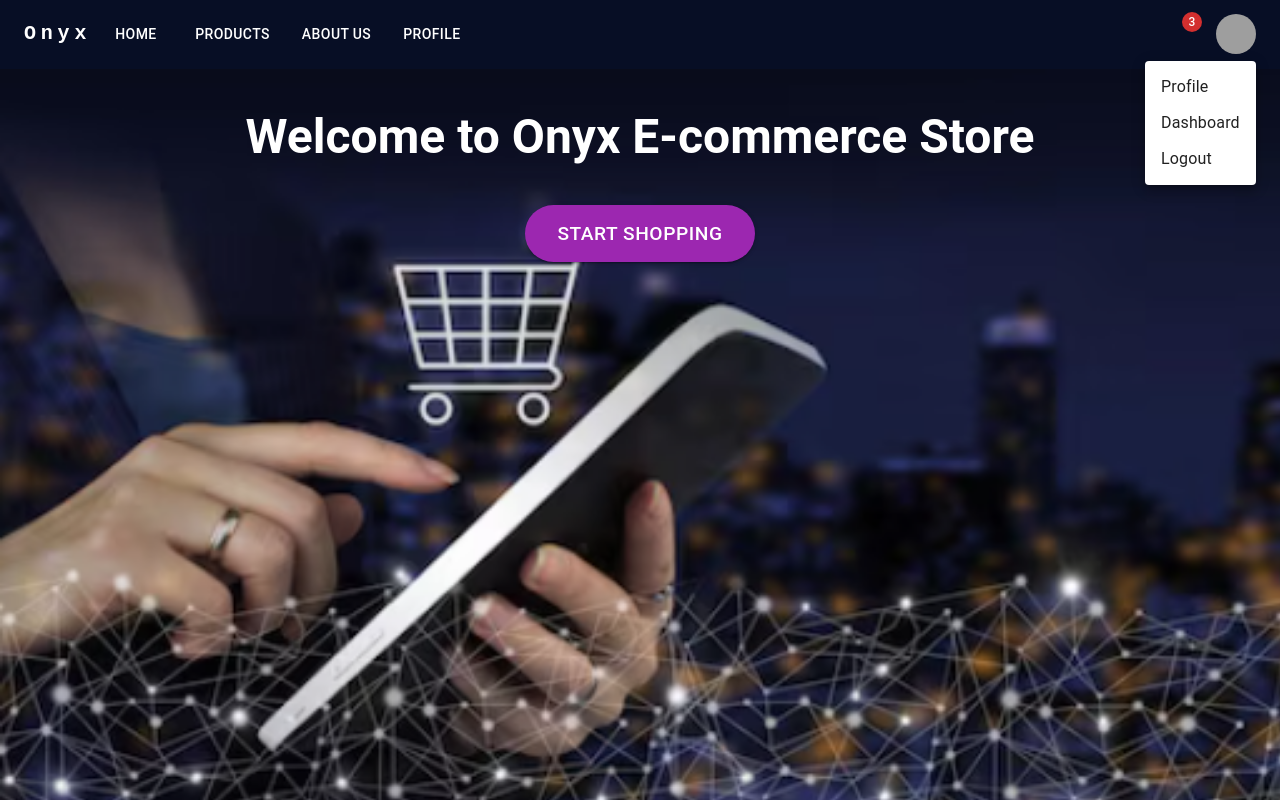
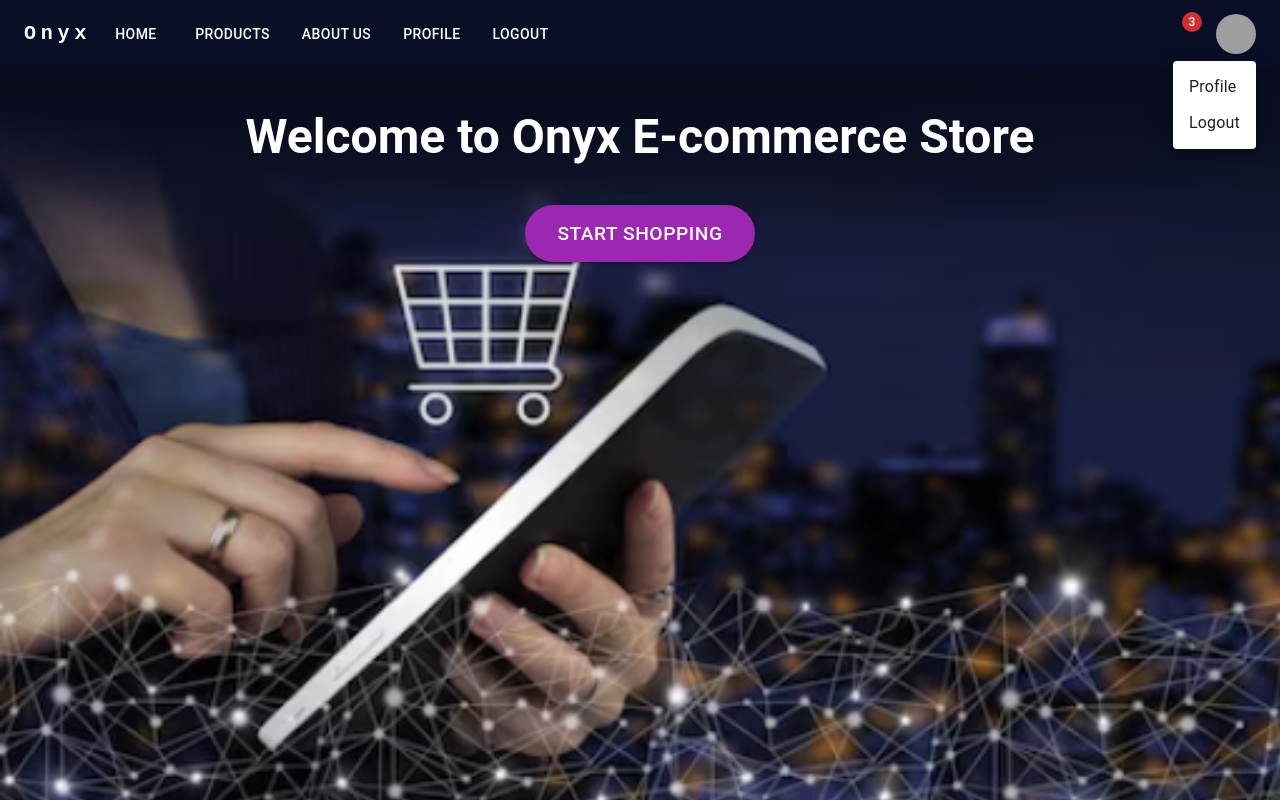
Before and after one commit to mayafaidi/onyx-ecommerce, a React (Vite) app: page /home in a window 1280 px wide. Both pictures are taken after a click on the button "Open settings". Shown: the top 800 px of the page. Built offline with nearby package versions, Linux system fonts and the light colour scheme; grey boxes are pictures that could not be loaded; some icons are missing.

Commit message:
add auth

```diff
--- a/src/component/navbar/MenuAppBar.jsx
+++ b/src/component/navbar/MenuAppBar.jsx
@@ -14,15 +14,15 @@ import MenuItem from '@mui/material/MenuItem';
 import AdbIcon from '@mui/icons-material/Adb';
 import ShoppingCartIcon from '@mui/icons-material/ShoppingCart';
 import Badge from '@mui/material/Badge';
-import { Link } from "react-router-dom";
+import { Link, useNavigate } from "react-router-dom";
 import { useQuery } from '@tanstack/react-query';
 
-const settings = ['Profile',  'Dashboard', 'Logout'];
+const settings = ['Profile', 'Logout'];
 
 function ResponsiveAppBar() {
   const [anchorElNav, setAnchorElNav] = React.useState(null);
   const [anchorElUser, setAnchorElUser] = React.useState(null);
-
+  const navigate = useNavigate();
   const handleOpenNavMenu = (event) => {
     setAnchorElNav(event.currentTarget);
   };
@@ -54,6 +54,7 @@ function ResponsiveAppBar() {
 
 
   return (
+
     <AppBar position="static" sx={{ backgroundColor: "#070e25ff" }}>
       <Container maxWidth="xl">
         <Toolbar disableGutters>
@@ -63,7 +64,7 @@ function ResponsiveAppBar() {
             variant="h6"
             noWrap
             component={Link}
-            to="/"
+            to="/home"
             sx={{
               mr: 2,
               display: { xs: 'none', md: 'flex' },
@@ -105,7 +106,7 @@ function ResponsiveAppBar() {
               onClose={handleCloseNavMenu}
               sx={{ display: { xs: 'block', md: 'none' } }}
             >
-              <MenuItem component={Link} to="/" onClick={handleCloseNavMenu}>Home</MenuItem>
+              <MenuItem component={Link} to="/home" onClick={handleCloseNavMenu}>Home</MenuItem>
               <MenuItem component={Link} to="/product" onClick={handleCloseNavMenu}>Products</MenuItem>
               <MenuItem component={Link} to="/about" onClick={handleCloseNavMenu}>About Us</MenuItem>
             </Menu>
@@ -133,10 +134,11 @@ function ResponsiveAppBar() {
 
           {/* روابط الصفحات (لشاشة كبيرة) */}
           <Box sx={{ flexGrow: 1, display: { xs: 'none', md: 'flex' }, gap: 2 }}>
-            <Button component={Link} to="/" sx={{ my: 2, color: 'white', display: 'block' }}>Home</Button>
+            <Button component={Link} to="/home" sx={{ my: 2, color: 'white', display: 'block' }}>Home</Button>
             <Button component={Link} to="/product" sx={{ my: 2, color: 'white', display: 'block' }}>Products</Button>
             <Button component={Link} to="/about" sx={{ my: 2, color: 'white', display: 'block' }}>About Us</Button>
                     <Button component={Link} to="/Profile" sx={{ my: 2, color: 'white', display: 'block' }}>Profile</Button>
+                    <Button component={Link} to="/" sx={{ my: 2, color: 'white', display: 'block' }}>logout</Button>
 
           </Box>
 
@@ -170,8 +172,20 @@ function ResponsiveAppBar() {
                 open={Boolean(anchorElUser)}
                 onClose={handleCloseUserMenu}
               >
-                {settings.map((setting) => (
-                  <MenuItem key={setting} onClick={handleCloseUserMenu}>
+
+                  {settings.map((setting) => (
+    <MenuItem
+      key={setting}
+      onClick={() => {
+        handleCloseUserMenu();
+        if (setting === "Logout") {
+          navigate('/');
+        }
+        if (setting === "Profile") {
+          navigate('/Profile');
+        }
+      }}
+    >
                     <Typography sx={{ textAlign: 'center' }}>{setting}</Typography>
                   </MenuItem>
                 ))}
--- a/src/pages/login/Login.jsx
+++ b/src/pages/login/Login.jsx
@@ -12,10 +12,10 @@ export default function Login() {
   const onSubmit = async (data) => {
     try {
       const request = await axios.post(`https://kashop1.runasp.net/api/Identity/Account/Login`, data);
-      console.log("✅ Login successful:", request.data);
+      console.log(" Login successful:", request.data);
       navigate('/home');
     } catch (error) {
-      console.error("❌ Login failed:", error);
+      console.error(" Login failed:", error);
     }
   };
 
--- a/src/pages/profile/Profile.jsx
+++ b/src/pages/profile/Profile.jsx
@@ -11,7 +11,7 @@ import ListItemText from '@mui/material/ListItemText';
 import InboxIcon from '@mui/icons-material/MoveToInbox';
 import MailIcon from '@mui/icons-material/Mail';
 import Typography from '@mui/material/Typography';
-
+import ResponsiveAppBar from '../../component/navbar/MenuAppBar';
 export default function Profile() {
   const [open, setOpen] = React.useState(false);
 
@@ -51,11 +51,14 @@ export default function Profile() {
   );
 
   return (
+   <>
+    <ResponsiveAppBar />
     <Box sx={{ p: 3 }}>
       <Button variant="contained" onClick={toggleDrawer(true)}>Open drawer</Button>
       <Drawer open={open} onClose={toggleDrawer(false)}>
         {DrawerList}
       </Drawer>
     </Box>
+    </>
   );
 }
--- a/src/pages/register/Register.jsx
+++ b/src/pages/register/Register.jsx
@@ -13,9 +13,9 @@ export default function Register() {
     try {
       const request = await axios.post(`https://kashop1.runasp.net/api/Identity/Account/Register`, data);
       console.log(" Registration successful:", request.data);
-      navigate('/login');
+      navigate('/');
     } catch (error) {
-      console.error(" Registration failed:", error);
+  console.error("Registration failed:", error.response?.data || error);
     }
   };
 
--- a/src/pages/resetpassword/Resetpassword.jsx
+++ b/src/pages/resetpassword/Resetpassword.jsx
@@ -15,7 +15,7 @@ export default function ResetPassword() {
       const response = await axios.patch(`https://kashop1.runasp.net/api/Identity/Account/reset-password`, data);
       console.log("✅ Password reset successful:", response.data);
       setMessage("✅ Password has been reset successfully!");
-      setTimeout(() => navigate('/login'), 2000); // بعد ثانيتين يرجع لصفحة تسجيل الدخول
+      setTimeout(() => navigate('/'), 2000); // بعد ثانيتين يرجع لصفحة تسجيل الدخول
     } catch (error) {
       console.error(error);
       setMessage("❌ Failed to reset password. Please check your code or email.");
@@ -94,7 +94,7 @@ export default function ResetPassword() {
 
         <Box mt={2} textAlign="center">
           <Typography variant="body2">
-            <Button onClick={() => navigate('/login')} sx={{ textTransform: 'none' }}>
+            <Button onClick={() => navigate('/')} sx={{ textTransform: 'none' }}>
               Back to Login
             </Button>
           </Typography>
```
